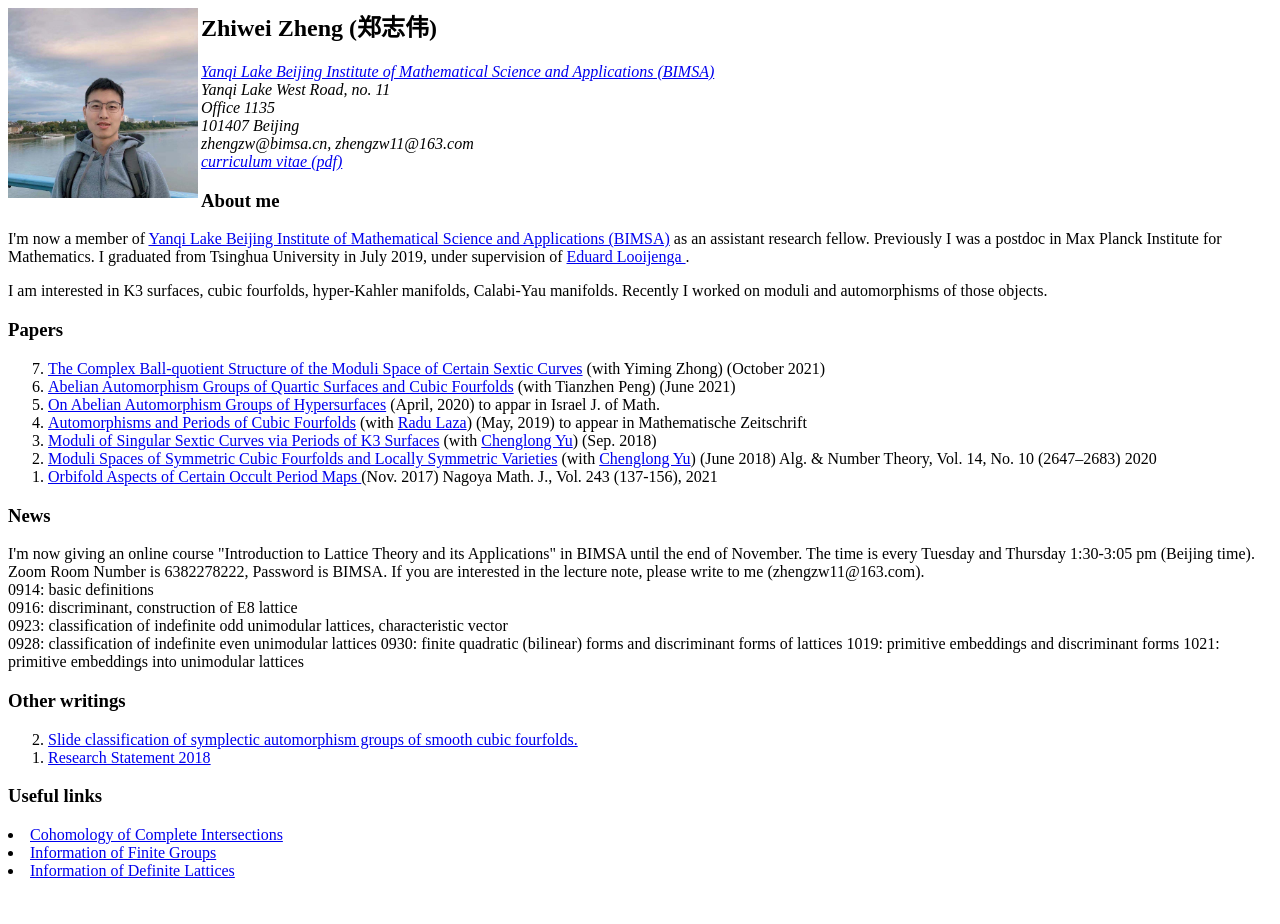
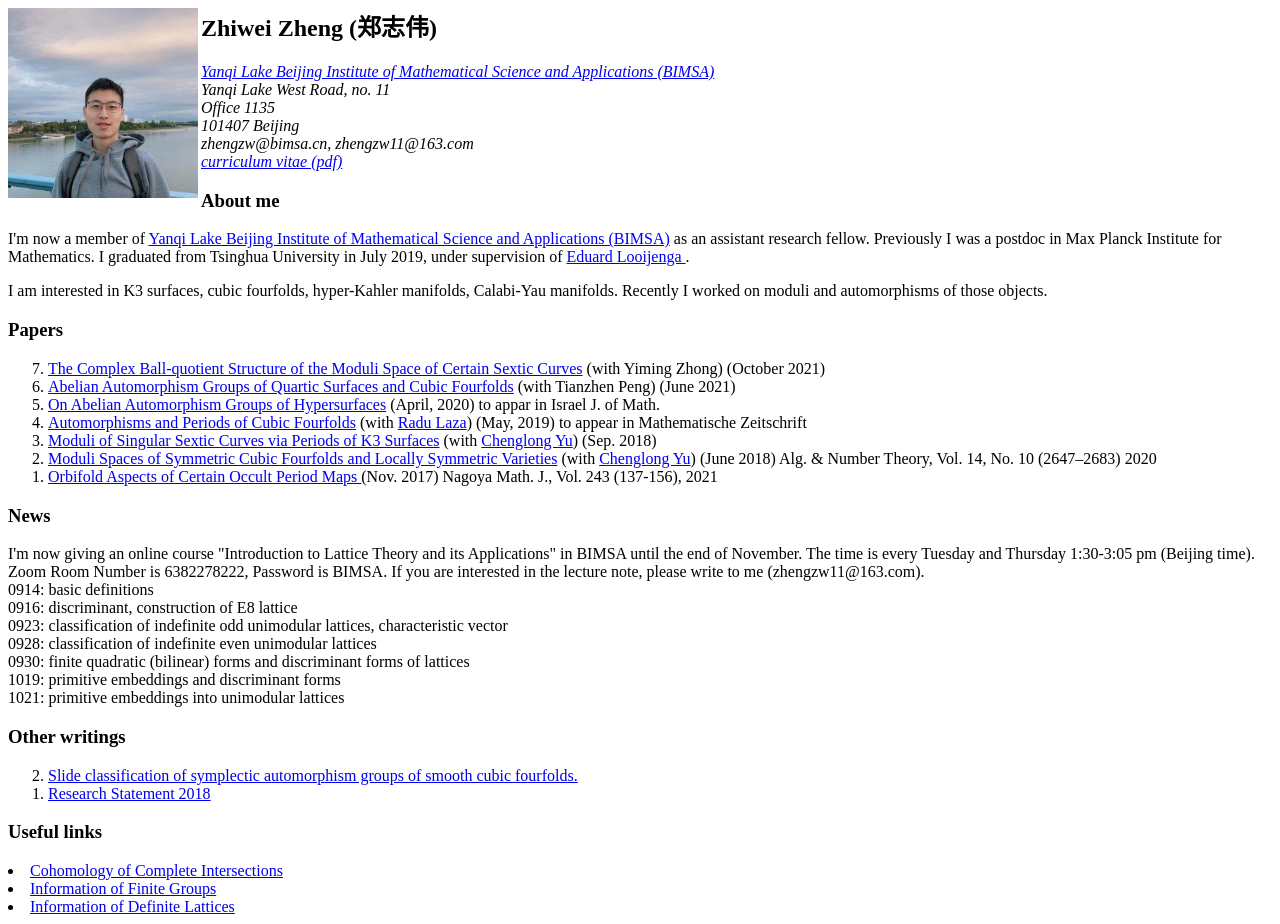
Before and after one commit to ZhengZhiweiMath/homepage, a plain HTML site: page index.html in a window 1280 px wide. Before the commit the page ends 888 px from the top, so only its background shows below. Drawn offline with Linux system fonts and the light colour scheme.

Commit message:
Update index.html

```diff
--- a/index.html
+++ b/index.html
@@ -59,10 +59,10 @@ Number Theory, Vol. 14, No. 10 (2647–2683) 2020 </li>
 0914: basic definitions <br>
 0916: discriminant, construction of E8 lattice <br>
 0923: classification of indefinite odd unimodular lattices, characteristic vector <br>
-0928: classification of indefinite even unimodular lattices
-0930: finite quadratic (bilinear) forms and discriminant forms of lattices
-1019: primitive embeddings and discriminant forms
-1021: primitive embeddings into unimodular lattices
+0928: classification of indefinite even unimodular lattices  <br>
+0930: finite quadratic (bilinear) forms and discriminant forms of lattices <br>
+1019: primitive embeddings and discriminant forms <br>
+1021: primitive embeddings into unimodular lattices <br>
           </p>
 
 <h3>Other writings</h3>
```
